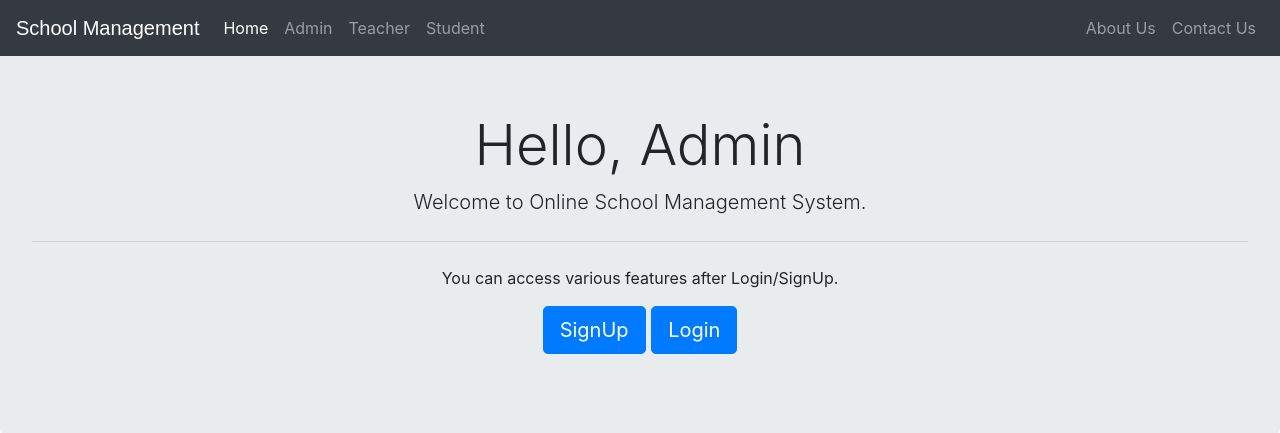
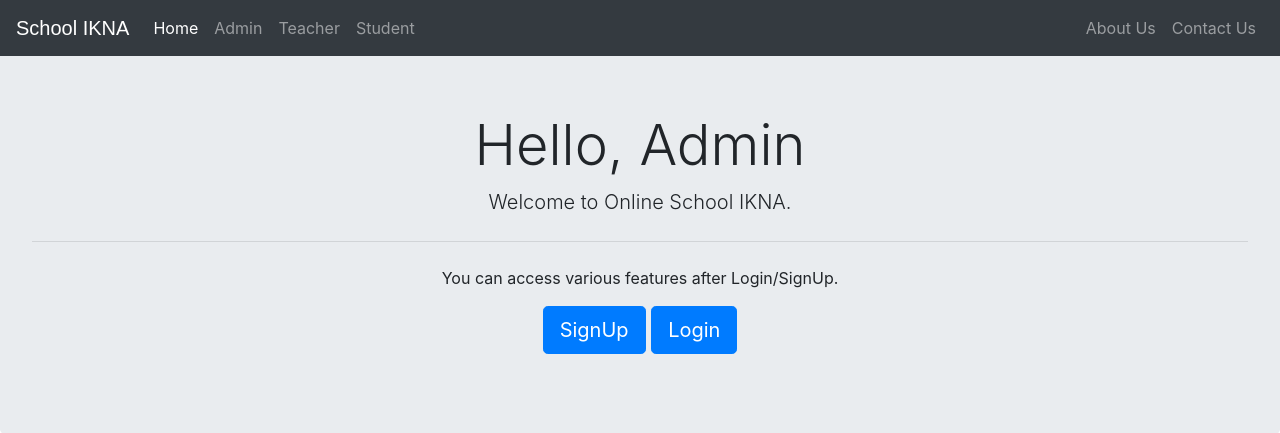
Before and after one commit to escaper01/school_authentication-1, a Django app: page /adminclick in a window 1280 px wide. Shown: the top 433 px of the page. Run offline with Django 3.2, Linux system fonts and the light colour scheme; some libraries are stand-ins or nearby versions.

Commit message:
changement des noms

```diff
--- a/templates/school/adminclick.html
+++ b/templates/school/adminclick.html
@@ -10,7 +10,7 @@
 
 <div class="jumbotron" style="margin-bottom:0px;">
   <h1 class="display-4">Hello, Admin</h1>
-  <p class="lead">Welcome to Online School Management System.</p>
+  <p class="lead">Welcome to Online School IKNA.</p>
   <hr class="my-4">
   <p>You can access various features after Login/SignUp.</p>
   <p class="lead">
--- a/templates/school/navbar.html
+++ b/templates/school/navbar.html
@@ -30,7 +30,7 @@
 
   <div class="bs-example">
     <nav class="navbar navbar-expand-md bg-dark navbar-dark fixed-top">
-      <a href="/" class="navbar-brand">School Management</a>
+      <a href="/" class="navbar-brand">School IKNA</a>
       <button type="button" class="navbar-toggler" data-toggle="collapse" data-target="#navbarCollapse">
         <span class="navbar-toggler-icon"></span>
       </button>
--- a/templates/school/studentclick.html
+++ b/templates/school/studentclick.html
@@ -6,7 +6,7 @@
 
 <div class="jumbotron" style="margin-bottom:0px;">
   <h1 class="display-4">Hello, Student</h1>
-  <p class="lead">Welcome to School Management System.</p>
+  <p class="lead">Welcome to School IKNA.</p>
   <hr class="my-4">
   <p>You can access various features after Login.</p>
   <p class="lead">
--- a/templates/school/teacherclick.html
+++ b/templates/school/teacherclick.html
@@ -4,7 +4,7 @@
 <br>
 <div class="jumbotron" style="margin-bottom:0px;">
   <h1 class="display-4">Hello, Teacher</h1>
-  <p class="lead">Welcome to School Management System.</p>
+  <p class="lead">Welcome to School IKNA.</p>
   <hr class="my-4">
   <p>You can access various features after Login.</p>
   <p class="lead">
```
Also changed, not shown: school/migrations/0001_initial.py (added), school/migrations/__init__.py (added).
